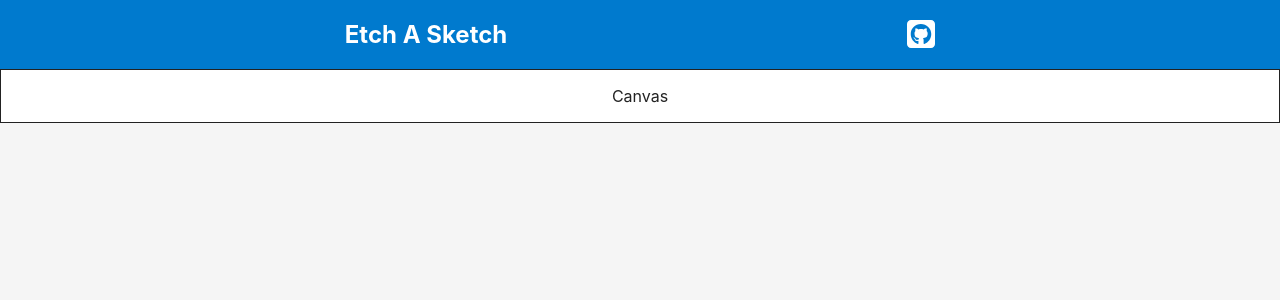
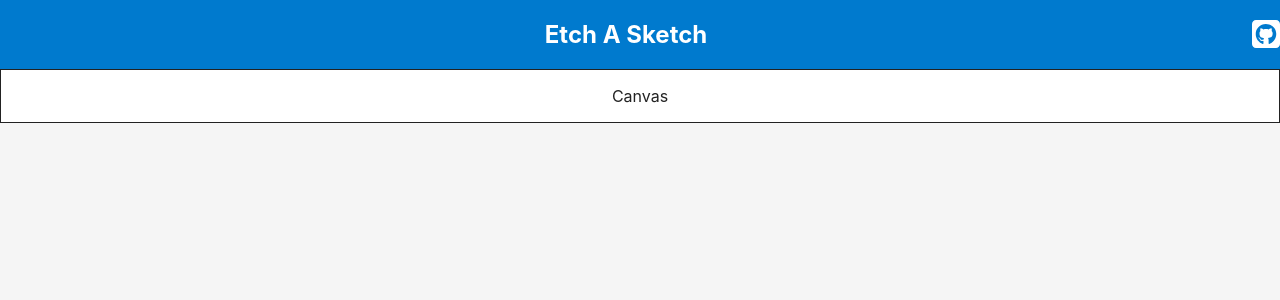
Before and after one commit to Arshad-Siddiqui/etch-a-sketch, a React (Vite) app: page / in a window 1280 px wide. Shown: the top 300 px of the page. Built offline with nearby package versions, Linux system fonts and the light colour scheme.

Commit message:
Improve nav alignment and stretch app to edges

```diff
--- a/src/App.css
+++ b/src/App.css
@@ -1,6 +1,4 @@
 #root {
-  max-width: 1280px;
-  margin: 0 auto;
   text-align: center;
   background-color: #ffffff;
 }
@@ -25,7 +23,7 @@ body {
 
 nav {
   display: flex;
-  justify-content: center;
+  justify-content: space-between;
   align-items: center;
   background-color: #007ACE;
   color: #fff;
@@ -33,5 +31,8 @@ nav {
 
 .nav-icons-wrapper {
   font-size: 2rem;
-  margin-left: 400px;
 }
+
+.logo-container {
+  margin: 0 200px;
+}
--- a/src/components/navBar.tsx
+++ b/src/components/navBar.tsx
@@ -4,6 +4,8 @@ import { faSquareGithub } from "@fortawesome/free-brands-svg-icons";
 export default function NavBar() {
   return (
     <nav>
+      <div className="nav-left">
+      </div>
       <div className="logo-container">
         <h1>Etch A Sketch</h1>
       </div>
```
